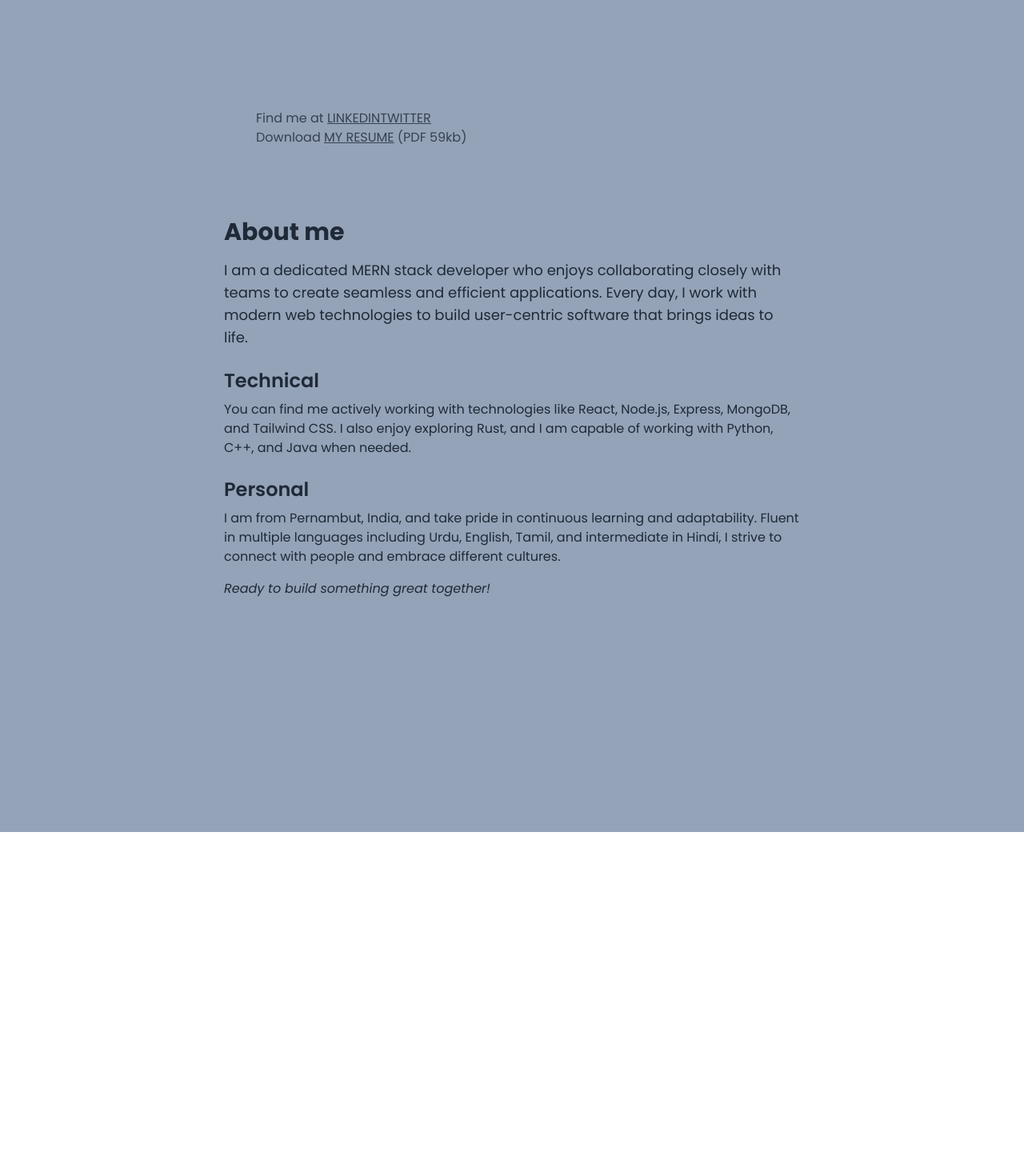
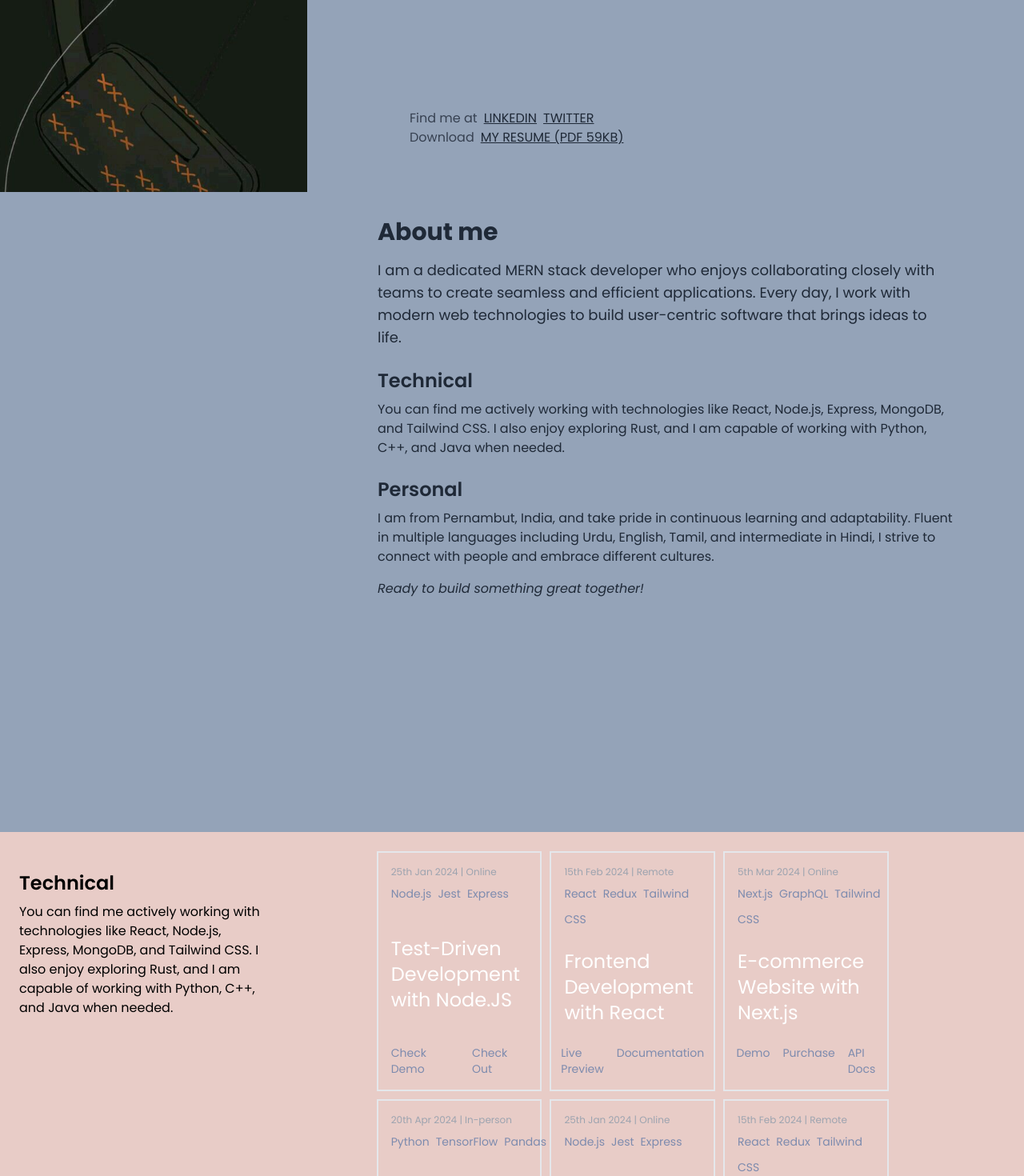
Before and after one commit to raiyanu/raiyanu, a Next.js app: page / in a window 1280 px wide. Shown: the part 560-2030 px from the top of the page at 80% size. Before the commit the page ends 1600 px from the top, so only its background shows below. Built offline with nearby package versions, Linux system fonts and the light colour scheme.

Commit message:
fix: fixed custom cursor hover effect feat: added project section (under progress) chore: change blob state context api

```diff
--- a/app/components/Cursor.js
+++ b/app/components/Cursor.js
@@ -1,30 +1,33 @@
 "use client";
-import { useEffect, useRef, useState } from "react";
+import { useRef, useState, useContext } from "react";
 import useMousePosition from "./useMousePosition";
 import { motion } from "framer-motion";
+import { BlobContext } from "../page";
 
-export default function Cursor({ children, hideBlob }) {
+export default function Cursor({ children }) {
     const section = useRef(null);
     const [blobSize, setBlobSize] = useState(50);
     const { x, y } = useMousePosition({ section });
-    const handleMaskEnter = () => {
-        setBlobSize(50);
-    };
-    const handleMaskLeave = () => {
-        setBlobSize(0);
-    };
+    const { hideBlob, setHideBlob } = useContext(BlobContext);
+    const secondBlob = true;
 
     return (
         <div
             ref={section}
-            className=""
-            onMouseEnter={handleMaskEnter}
-            onMouseLeave={handleMaskLeave}
+            className="overflow-visible"
+            onMouseEnter={() => {
+                setBlobSize(50);
+            }}
+            onMouseLeave={() => {
+                setBlobSize(0);
+            }}
         >
             <motion.div
                 ref={section}
-                className={`fixed rounded-full pointer-events-none bg-secondary-content bg-opacity-30 border-primary-content z-[1] ${hideBlob ? "border-none" : "border-2"
+                className={`fixed rounded-full pointer-events-none ${!secondBlob ? "bg-secondary-bg" : ""
+                    } z-[1] overflow-visible ${!hideBlob && secondBlob ? "border-2" : "border-none"
                     }`}
+                //  border-2
                 animate={{
                     height: hideBlob ? 0 : blobSize,
                     width: hideBlob ? 0 : blobSize,
@@ -37,8 +40,32 @@ export default function Cursor({ children, hideBlob }) {
                     left: x - blobSize / 2,
                     top: y - blobSize / 2,
                 }}
-            ></motion.div>
+            >
+                {secondBlob && (
+                    <motion.div
+                        ref={section}
+                        className={`fixed rounded-full pointer-events-none
+                              border-secondary-bg  z-[1] overflow-visible ${secondBlob && !hideBlob
+                                ? "border-2"
+                                : "border-none"
+                            } `}
+                        // background color: bg-secondary-content
 
+                        animate={{
+                            height: hideBlob ? 0 : blobSize / 4,
+                            width: hideBlob ? 0 : blobSize / 4,
+                            transition: {
+                                duration: 0.24,
+                                times: [0, 0.5, 1],
+                                top: { duration: 0.25 },
+                                left: { duration: 0.25 },
+                            },
+                            left: x - blobSize / 6,
+                            top: y - blobSize / 6,
+                        }}
+                    ></motion.div>
+                )}
+            </motion.div>
             {children}
         </div>
     );
--- /dev/null
+++ b/app/components/HeroImage.js
@@ -0,0 +1,29 @@
+import { motion } from "framer-motion";
+import Image from "next/image";
+import { useContext } from "react";
+import { BlobContext } from "../page";
+export default function HeroImage({ util }) {
+    const { setHideBlob } = useContext(BlobContext);
+    return (
+        <div className="  w-1/3 h-screen sticky  top-0  border-white flex-1 max-lg:left-1/2 max-lg:right-1/2 max-lg:w-full overflow-hidden">
+            <motion.div
+                style={{ scale: util.scale, filter: util.filter }}
+                className="w-full max-w-[100vw] h-full "
+                onMouseEnter={() => {
+                    setHideBlob(true);
+                }}
+                onMouseLeave={() => {
+                    setHideBlob(false);
+                }}
+            >
+                <Image
+                    src="/person.jpg"
+                    width={300}
+                    height={500}
+                    className="w-full overflow-hidden h-full object-cover bg-fixed"
+                    alt="my pic"
+                />
+            </motion.div>
+        </div>
+    );
+}
--- a/app/components/LoadPreview.js
+++ b/app/components/LoadPreview.js
@@ -3,6 +3,7 @@ import { useEffect, useState } from "react";
 import { delay, easeInOut, motion } from "framer-motion";
 
 export default function LoadPreview({ isLoading }) {
+    const loadWait = 3;
     const [dimensions, setDimensions] = useState({ width: 0, height: 0 });
 
     useEffect(() => {
@@ -23,11 +24,25 @@ export default function LoadPreview({ isLoading }) {
             borderBottomLeftRadius: borderRadius,
             transition: {
                 duration: 1.5,
-                delay: 0.2,
+                delay: loadWait, // delay the exit animation by Ns
                 ease: easeInOut,
             },
         },
     };
+    const DotsVariants = {
+        initial: {
+            opacity: 1,
+        },
+        exit: {
+            opacity: 0,
+            transition: {
+                duration: 1.5,
+                delay: loadWait - .75,
+                ease: easeInOut,
+            },
+        },
+    };
+
     const dotVariants = {
         bounce: (delay) => ({
             y: ["-20px", "0px", "-20px"],
@@ -48,7 +63,8 @@ export default function LoadPreview({ isLoading }) {
             exit="exit"
             className=" flex items-center justify-center fixed h-screen w-screen top-0 left-0 bg-black z-50 text-white font-sans font-bold text-2xl"
         >
-            <svg
+            <motion.svg
+                variants={DotsVariants}
                 xmlns="http://www.w3.org/2000/svg"
                 width="100"
                 height="100"
@@ -62,7 +78,7 @@ export default function LoadPreview({ isLoading }) {
                 <motion.circle animate={"bounce"} variants={dotVariants} custom={2} cx="30" cy="50" r="4" />
                 <motion.circle animate={"bounce"} variants={dotVariants} custom={1.5} cx="60" cy="50" r="4" />
                 <motion.circle animate={"bounce"} variants={dotVariants} custom={1} cx="90" cy="50" r="4" />
-            </svg>
+            </motion.svg>
         </motion.div>
     );
 }
--- /dev/null
+++ b/app/components/ProjectCard.js
@@ -0,0 +1,41 @@
+export default function ProjectCard({
+    title,
+    date,
+    location,
+    links,
+    technologies,
+}) {
+    return (
+        <article className="border-2 p-4 gap-6 w-full h-[300px] flex justify-between flex-col">
+            <p className="text-sm sm:text-base md:text-lg lg:text-xl xl:text-2xl text-primary-content ">
+                <span className="block text-md sm:text-lg md:text-xl lg:text-2xl xl:text-2xl">
+                    <span className="text-gray-400 text-xs block">
+                        {" "}
+                        {date} | {location}{" "}
+                    </span>
+                </span>
+                {technologies.map((tech) => (
+                    <span key={tech} className="text-xs md:text-sm lg:text-md mr-2">
+                        {tech}
+                    </span>
+                ))}
+
+                {/* <p className="text-sm sm:text-base md:text-md lg:text-lg xl:text-xl"></p> */}
+            </p>
+            <h3 className="text-sm sm:text-md md:text-lg lg:text-xl xl:text-2xl text-white">
+                {title}
+            </h3>
+            <div className="gap-4 text-sm flex justify-center">
+                {links.map((link) => (
+                    <a
+                        key={link.name}
+                        href={link.url}
+                        className="text-xs sm:text-xs lg:text-sm xl:text-sm text-primary-content"
+                    >
+                        {link.name}
+                    </a>
+                ))}
+            </div>
+        </article>
+    );
+}
--- a/app/page.js
+++ b/app/page.js
@@ -1,6 +1,5 @@
 "use client";
-import Image from "next/image";
-import { useEffect, useRef, useState } from "react";
+import { createContext, useEffect, useRef, useState } from "react";
 import Navbar from "./components/Navbar";
 import Hero from "./section/Hero";
 import LenisScroll from "./components/LenisScroll";
@@ -9,10 +8,11 @@ import { motion, useScroll, useTransform, AnimatePresence } from "framer-motion"
 import About from "./section/About";
 import Cursor from "./components/Cursor";
 import LoadPreview from "./components/LoadPreview";
+import HeroImage from "./components/HeroImage";
+import Project from "./section/Project";
 
 export default function Home() {
   const [isLoading, setIsloading] = useState(true);
-
   const [hideBlob, setHideBlob] = useState(false);
   const spanref = useRef(null);
   const containerRef = useRef(null);
@@ -44,6 +44,8 @@ export default function Home() {
           <LoadPreview />
         </AnimatePresence>
       )}
+      <BlobContextProvider>
+
         <Cursor hideBlob={hideBlob}>
           <LenisScroll>
             <div className=" bg-slate-100 min-h-screen">
@@ -53,26 +55,7 @@ export default function Home() {
                   className="bg-slate-400 flex flex-col lg:flex-row relative"
                   ref={containerRef}
                 >
-                <div className="  w-1/3 h-screen sticky  top-0  border-white flex-1 max-lg:left-1/2 max-lg:right-1/2 max-lg:w-full overflow-hidden">
-                  <motion.div
-                    style={{ scale, filter }}
-                    className="w-full max-w-[100vw] h-full "
-                    onMouseEnter={() => {
-                      setHideBlob(true);
-                    }}
-                    onMouseLeave={() => {
-                      setHideBlob(false);
-                    }}
-                  >
-                    <Image
-                      src="/person.jpg"
-                      width={300}
-                      height={500}
-                      className="w-full overflow-hidden h-full object-cover bg-fixed"
-                      alt="my pic"
-                    />
-                  </motion.div>
-                </div>
+                  <HeroImage util={{ scale, filter }} />
                   <motion.div
                     style={{ width }}
                     className=" mx-auto max-lg:!w-full  sticky text-white flex-shrink-0 basis-auto grow snap-y"
@@ -84,11 +67,24 @@ export default function Home() {
                     <About className="snap-start h-screen" />
                   </motion.div>
                 </main>
+                <Project />
               </div>
               {/* <Hero /> */}
             </div>
           </LenisScroll>
         </Cursor>
+      </BlobContextProvider>
+
     </>
   );
 }
+export const BlobContext = createContext();
+
+export function BlobContextProvider({ children }) {
+  const [hideBlob, setHideBlob] = useState(false);
+  return (
+    <BlobContext.Provider value={{ hideBlob, setHideBlob }}>
+      {children}
+    </BlobContext.Provider>
+  );
+}
--- a/app/section/Hero.js
+++ b/app/section/Hero.js
@@ -1,79 +1,73 @@
 "use client";
-import Image from "next/image";
-import { useRef, useState } from "react";
-import styled from "styled-components";
-import WordCloud from "../components/WordCloud";
-import useMousePosition from "../components/useMousePosition";
+import { useContext, useState } from "react";
 import { motion } from "framer-motion";
+import { BlobContext } from "../page";
 
-export default function Hero({ blob }) {
+// import Image from "next/image";
+// import styled from "styled-components";
+// import WordCloud from "../components/WordCloud";
+// import useMousePosition from "../components/useMousePosition";
+
+export default function Hero() {
+    const { hideBlob, setHideBlob } = useContext(BlobContext);
+    const [isFocused, setisFocused] = useState(false);
     return (
         <>
             <div className="h-fit w-full flex flex-col">
                 <div className="min-h-screen flex items-center justify-center flex-col">
                     <div className="max-w-2xl w-full min-h-[80vh] flex flex-col justify-center pt-12">
-                        <h1 className="text-4xl font-bold mb-4 text-gray-800 max-w-lg"
-
-                        >
-                            Hello,
-                            I{"'"}m a full stack developer
+                        <h1 className="text-4xl font-bold mb-4 text-gray-800 max-w-lg">
+                            Hello, I{"'"}m a full stack developer
                         </h1>
                         <h2 className="text-2xl font-semibold mb-4 text-gray-800">
-                            My name{"'"}s <motion.span className="text-4xl cursor-pointer text-secondary-content rounded-md" animate={{
-                                backgroundColor: [!blob.hideBlob ? "transparent" : "#000"],
-                            }}
+                            My name{"'"}s{" "}
+                            <motion.span
+                                className="text-4xl cursor-pointer transition-colors text-secondary-content rounded-md"
+                                animate={{
+                                    backgroundColor: [isFocused ? "#000" : "transparent"],
+                                }}
                                 onMouseEnter={() => {
-                                    blob.setHideBlob(true)
+                                    setHideBlob(true);
+                                    setisFocused(true);
                                 }}
                                 onMouseLeave={() => {
-                                    blob.setHideBlob(false)
+                                    setHideBlob(false);
+                                    setisFocused(false);
                                 }}
-                            >Raiyan Ahmed.</motion.span> <br />I build web applications using modern web
-                            technologies.
+
+                            >
+                                Raiyan Ahmed.
+                            </motion.span>{" "}
+                            <br />I build web applications using modern web technologies.
                         </h2>
-                        <button className="px-8 py-3 bg-primary-bg rounded-full font-medium hover:bg-secondary-bg transition duration-300 block my-4 w-fit"
+                        <button
+                            className="px-8 py-3 bg-primary-bg rounded-full font-medium hover:bg-secondary-bg transition duration-300 block my-4 w-fit"
                             onMouseEnter={() => {
                                 console.log("enter");
-                                blob.setHideBlob(true)
+                                setHideBlob(true);
                             }}
                             onMouseLeave={() => {
                                 console.log("Leave");
-                                blob.setHideBlob(false)
+                                setHideBlob(false);
                             }}
                         >
                             Let{"'"}s work together!
                         </button>
-
                     </div>
                     <div className="max-w-2xl w-full flex-1 px-4 text-left flex justify-start items-center min-h-[15vh]">
                         <p className="text-gray-700">
-                            Find me at{" "}
-                            <a
+                            Find me at
+                            <Link
                                 href="https://www.linkedin.com/in/c-raiyan"
-                                target="_blank"
-                                rel="noreferrer"
-                                className="underline uppercase"
-                            >
-                                LinkedIn
-                            </a>
-                            <a
-                                href="https://www.linkedin.com/in/raiyan-ahmed-7a3b3b1b1/"
-                                target="_blank"
-                                rel="noreferrer"
-                                className="underline uppercase"
-                            >
-                                Twitter
-                            </a>
+                                text="LinkedIn"
+                            />
+                            <Link
+                                href="https://www.twitter.com/in/raiyan-ahmed-7a3b3b1b1/"
+                                text="Twitter"
+                            />
                             <br />
-                            Download{" "}
-                            <a
-                                href="myresume.pdf"
-                                download
-                                className="underline uppercase"
-                            >
-                                my resume
-                            </a>{" "}
-                            {"(PDF 59kb)"}
+                            Download
+                            <Link href="myresume.pdf" text="My Resume (PDF 59kb)" toDownload />
                         </p>
                     </div>
                 </div>
@@ -81,3 +75,27 @@ export default function Hero({ blob }) {
         </>
     );
 }
+
+export function Link({ href, text, toDownload }) {
+    const { hideBlob, setHideBlob } = useContext(BlobContext);
+    const [linkFocus, setLinkFocus] = useState(false);
+    return (
+        <a
+            href={href}
+            target="_blank"
+            rel="noreferrer"
+            className={`underline transition-colors uppercase ml-2 ${linkFocus ? "text-secondary-content" : "text-gray-800"}`}
+            onMouseEnter={() => {
+                setHideBlob(true);
+                setLinkFocus(true);
+            }}
+            onMouseLeave={() => {
+                setHideBlob(false);
+                setLinkFocus(false);
+            }}
+            download={toDownload ? true : undefined}
+        >
+            {text}
+        </a>
+    );
+}
--- /dev/null
+++ b/app/section/Project.js
@@ -0,0 +1,121 @@
+import React from "react";
+import ProjectCard from "../components/ProjectCard";
+import Masonry from "react-responsive-masonry";
+
+
+export default function Project() {
+    console.log(projectData);
+
+    return (
+        <div className="bg-secondary-content py-8 flex justify-center p-2 lg:p-4 xl:p-6">
+            <div className=" py-2 lg:py-4 xl:py-6">
+                <h3 className="text-2xl font-semibold mb-2">Technical</h3>
+                <p className="max-w-[30ch]">
+                    You can find me actively working with technologies like React,
+                    Node.js, Express, MongoDB, <wbr />
+                    and Tailwind CSS. <wbr />I also enjoy exploring Rust, <wbr />
+                    and I am capable of working with Python,
+                    <wbr /> C++,
+                    <wbr /> and Java when needed.
+                </p>
+            </div>
+
+            <div className="mx-auto max-w-[50vw] w-full">
+                <Masonry columnsCount={3} gutter="10px">
+                    {projectData.map((project) => (
+                        <ProjectCard
+                            title={project.title}
+                            date={project.date}
+                            location={project.location}
+                            links={project.links}
+                            technologies={project.technologies}
+                        />
+                    ))}
+                </Masonry>
+            </div>
+        </div>
+    );
+}
+const projectData = [
+    {
+        title: "Test-Driven Development with Node.JS",
+        date: "25th Jan 2024",
+        location: "Online",
+        links: [
+            { name: "Check Demo", url: "https://github.com/project1/demo" },
+            { name: "Check Out", url: "https://github.com/project1" },
+        ],
+        technologies: ["Node.js", "Jest", "Express"],
+    },
+    {
+        title: "Frontend Development with React",
+        date: "15th Feb 2024",
+        location: "Remote",
+        links: [
+            { name: "Live Preview", url: "https://github.com/project2/preview" },
+            { name: "Documentation", url: "https://github.com/project2/docs" },
+        ],
+        technologies: ["React", "Redux", "Tailwind CSS"],
+    },
+    {
+        title: "E-commerce Website with Next.js",
+        date: "5th Mar 2024",
+        location: "Online",
+        links: [
+            { name: "Demo", url: "https://github.com/project3/demo" },
+            { name: "Purchase", url: "https://github.com/project3/purchase" },
+            { name: "API Docs", url: "https://github.com/project3/api" },
+        ],
+        technologies: ["Next.js", "GraphQL", "Tailwind CSS"],
+    },
+    {
+        title: "Machine Learning with Python",
+        date: "20th Apr 2024",
+        location: "In-person",
+        links: [
+            { name: "Watch Demo", url: "https://github.com/project4/demo" },
+            { name: "Buy the Course", url: "https://github.com/project4/buy" },
+        ],
+        technologies: ["Python", "TensorFlow", "Pandas"],
+    },
+    {
+        title: "Test-Driven Development with Node.JS",
+        date: "25th Jan 2024",
+        location: "Online",
+        links: [
+            { name: "Check Demo", url: "https://github.com/project1/demo" },
+            { name: "Buy Link", url: "https://github.com/project1/buy" },
+        ],
+        technologies: ["Node.js", "Jest", "Express"],
+    },
+    {
+        title: "Frontend Development with React",
+        date: "15th Feb 2024",
+        location: "Remote",
+        links: [
+            { name: "Source Code", url: "https://github.com/project2" },
+            { name: "Documentation", url: "https://github.com/project2/docs" },
+        ],
+        technologies: ["React", "Redux", "Tailwind CSS"],
+    },
+    // {
+    //     title: "E-commerce Website with Next.js",
+    //     date: "5th Mar 2024",
+    //     location: "Online",
+    //     links: [
+    //         { name: "Product Demo", url: "https://github.com/project3/demo" },
+    //         { name: "API Docs", url: "https://github.com/project3/api" },
+    //     ],
+    //     technologies: ["Next.js", "GraphQL", "Tailwind CSS"],
+    // },
+    // {
+    //     title: "Machine Learning with Python",
+    //     date: "20th Apr 2024",
+    //     location: "In-person",
+    //     links: [
+    //         { name: "Watch Demo", url: "https://github.com/project4/demo" },
+    //         { name: "Buy the Course", url: "https://github.com/project4/buy" },
+    //     ],
+    //     technologies: ["Python", "TensorFlow", "Pandas"],
+    // },
+];
--- a/package.json
+++ b/package.json
@@ -17,6 +17,7 @@
     "next": "14.2.15",
     "react": "^18",
     "react-dom": "^18",
+    "react-responsive-masonry": "^2.4.1",
     "sharp": "^0.33.5",
     "styled-components": "^6.1.13"
   },
```
Also changed, not shown: app/components/Navbar.js (+15 -16 lines), 1 other file (tests, documents, lock files or other folders). Lines whose indentation alone changed are shown as unchanged.
